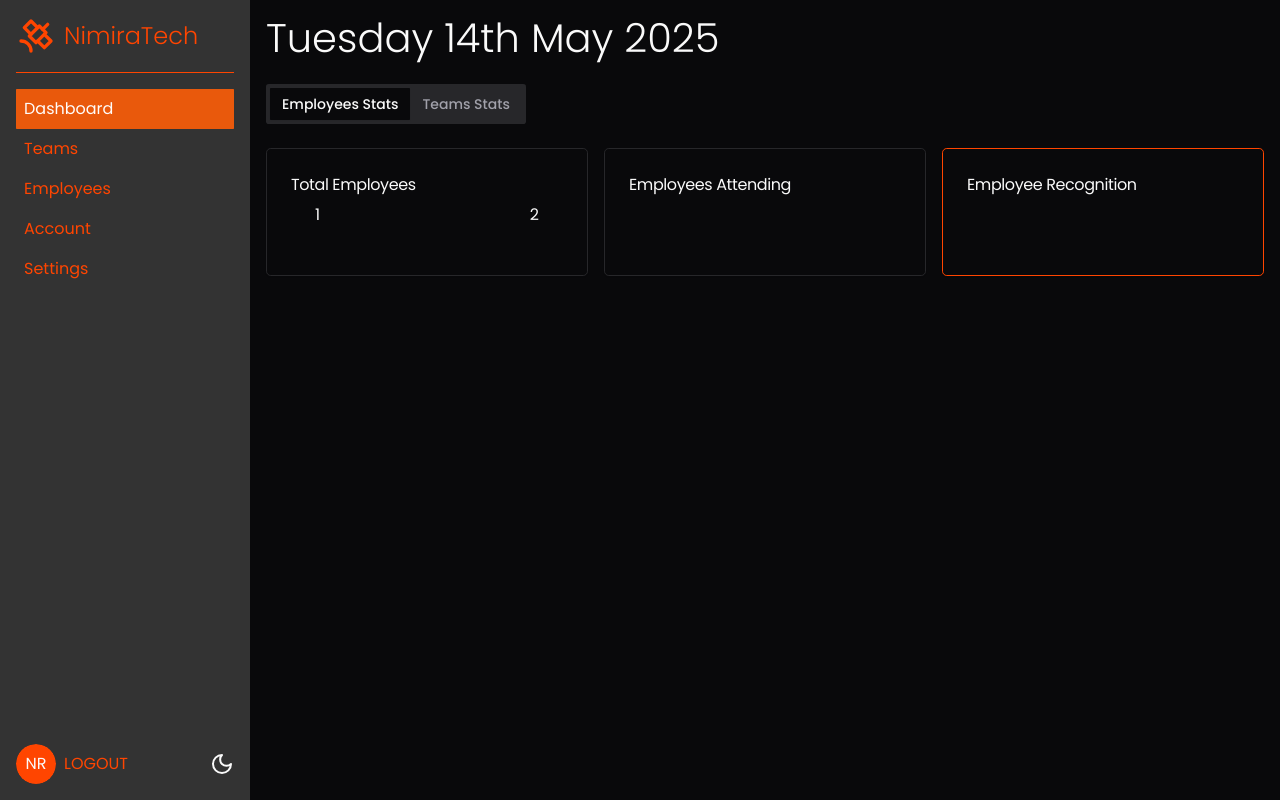
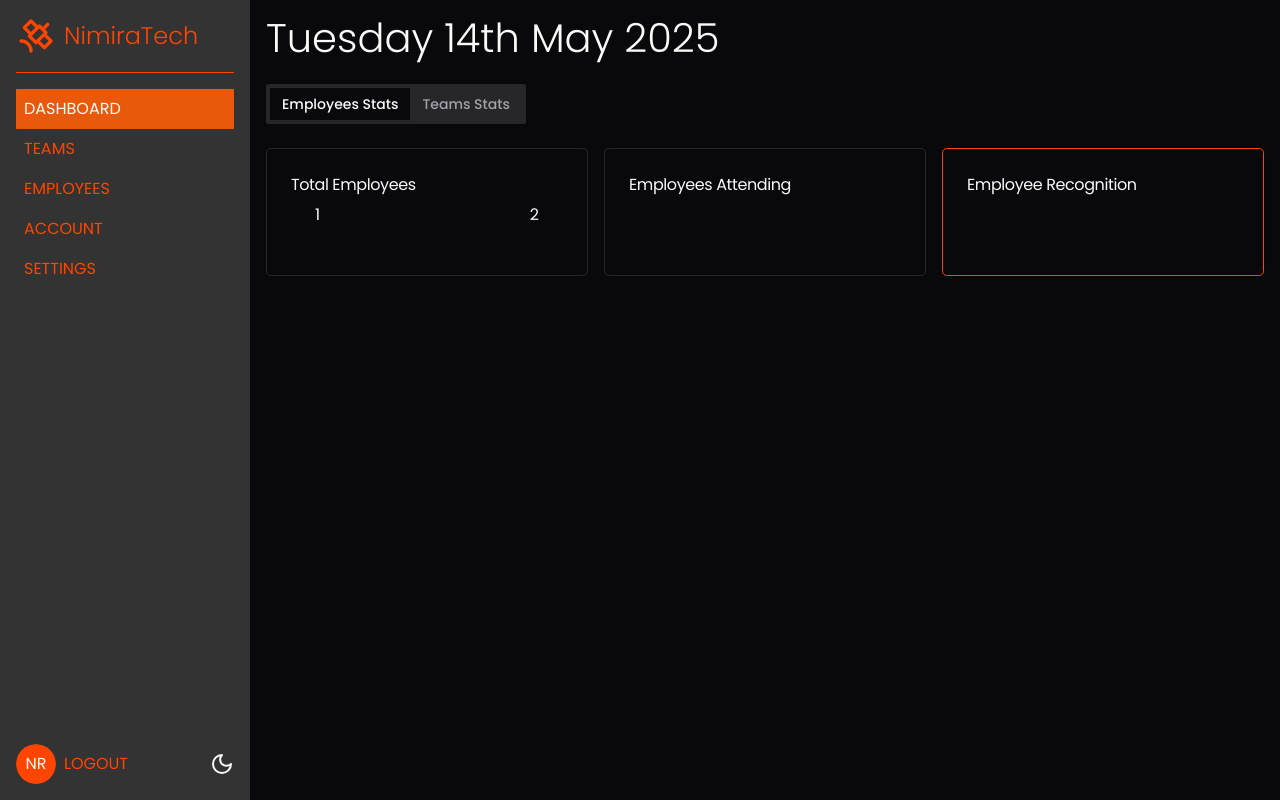
Before and after one commit to Nimira43/NT-Dashboard, a Next.js app: page /dashboard in a window 1280 px wide. Built offline with nearby package versions, Linux system fonts and the light colour scheme.

Commit message:
Added uppercase to menu-items in main-menu.tsx

```diff
--- a/app/dashboard/components/main-menu.tsx
+++ b/app/dashboard/components/main-menu.tsx
@@ -11,7 +11,7 @@ export default function MainMenu() {
       <header className='border-b border-b-main pb-4'>
         <MenuTitle />
       </header>
-      <div className='py-4 grow
+      <div className='py-4 grow uppercase
       '>
         <MenuItem href='/dashboard'>
           Dashboard
```
